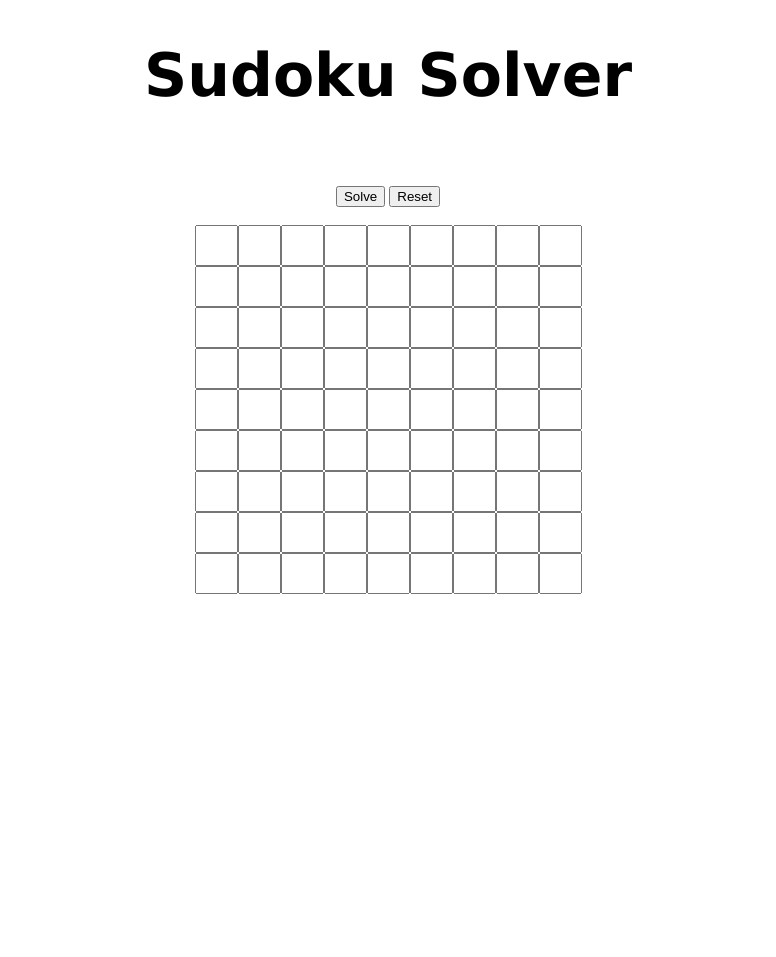
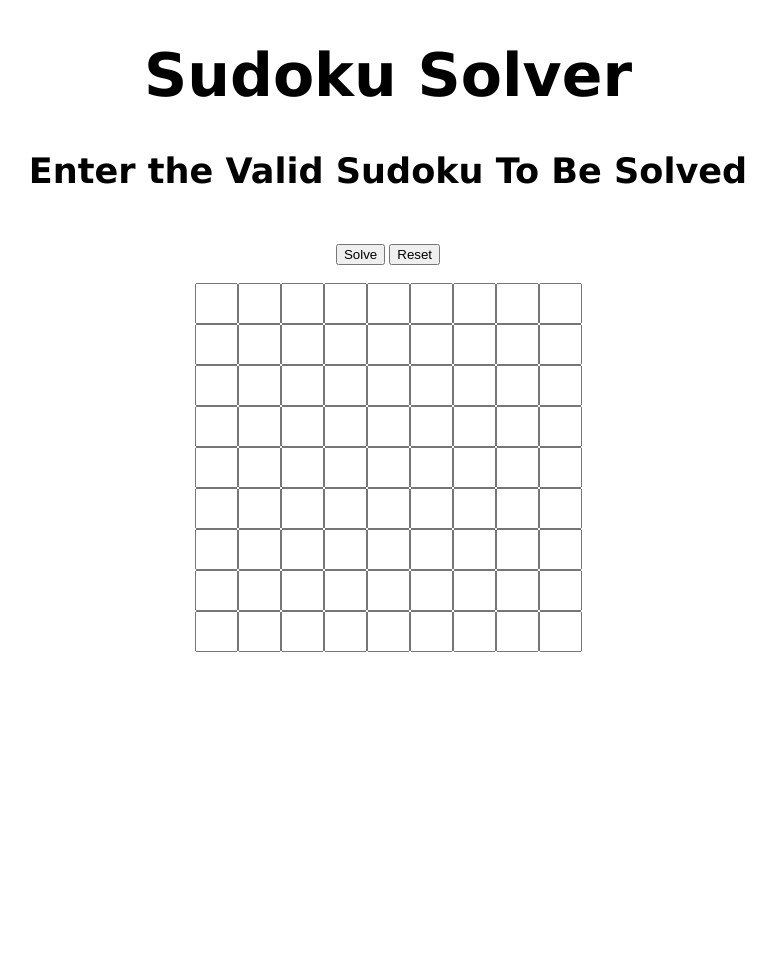
Before and after one commit to Omkar-Ghongade/Sudok-Solver, a plain HTML site: page index.html in a window 1280 px wide. Shown: the whole page, without its empty margins (252-1028 px from the left). Drawn offline with Linux system fonts and the light colour scheme.

Commit message:
Add files via upload

```diff
--- a/index.html
+++ b/index.html
@@ -23,7 +23,9 @@
     <center style="font-size:30px">
         <h1 style="font-family:verdana">Sudoku Solver</h1>
     </center>
-    <br>
+    <center style="font-size:30px">
+        <h3 style="font-family:verdana">Enter the Valid Sudoku To Be Solved</h3>
+    </center>
     <br>
     <center style="margin-bottom: 0px;">
         <input type = "button" onclick = "create()" value = "Solve">
```
